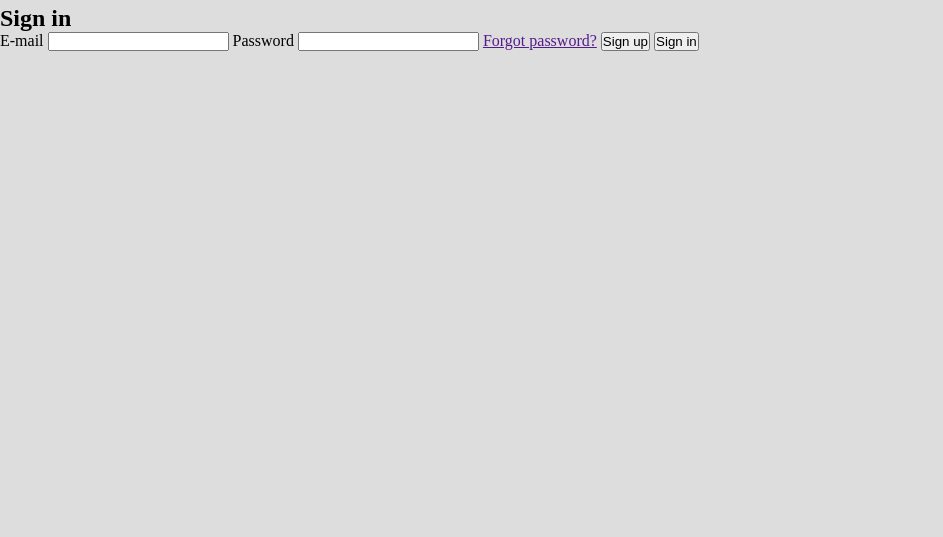
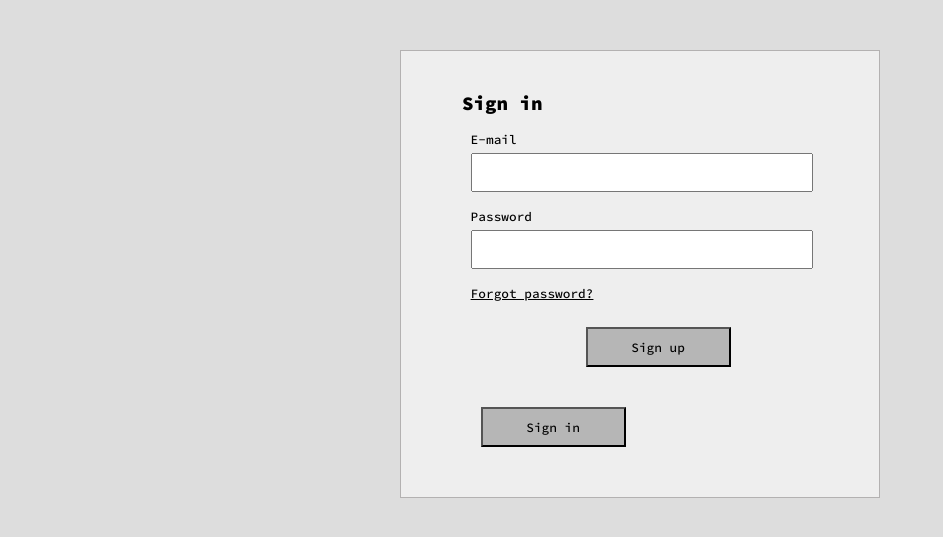
Before and after one commit to RockyLatchman/hackerboard, a Flask app: template templates/hello-again.html in a window 1280 px wide. Shown: the part 125-662 px from the top of the page, without its empty margins (0-943 px from the left). Run offline with Flask 3, Linux system fonts and the light colour scheme; the template is opened without the code that fills it, so the values that code supplies are empty; some libraries are stand-ins or nearby versions.

Commit message:
CSS for hello again template

```diff
--- a/static/css/main.css
+++ b/static/css/main.css
@@ -68,7 +68,8 @@ main div {
 /* Forms(Profile, Sign up, Sign in) */
 
 .profile-card,
-.signup-card {
+.signup-card,
+.signin-card {
   width: 33.5%;
   height: auto;
   background: #eee;
@@ -78,7 +79,8 @@ main div {
 }
 
 .profile-card h2,
-.signup-card h2 {
+.signup-card h2,
+.signin-card h2 {
   color: #000;
   font: 900 1.2em "Source Code Pro", monospace;
   width: 75%;
@@ -86,18 +88,21 @@ main div {
 }
 
 .profile-card form,
- .signup-card form {
+.signup-card form,
+.signin-card form {
   padding: 10px 45px;
 }
 
 .profile-card label,
-.signup-card label {
+.signup-card label,
+.signin-card label {
   color: #000;
   font: 500 0.8em "Source Code Pro", monospace;
 }
 
 .profile-card input,
-.signup-card input {
+.signup-card input,
+.signin-card input {
   width: 100%;
   height: 35px;
   color: #000;
@@ -105,6 +110,40 @@ main div {
   margin: 5px 0 15px 0;
   outline: transparent;
 }
+
+.signup-card span,
+.signin-card span {
+  display: block;
+  width: 100%;
+}
+
+.signup-card a,
+.signin-card a {
+  color: #000;
+  font: 500 0.8em "Source Code Pro", monospace;
+}
+
+.signup-card input[name='signin'],
+.signup-card input[name='signup'],
+.signin-card input[name='signin'],
+.signin-card input[name='signup']{
+  width: 145px;
+  height: 40px;
+  background: #B6B6B6;
+  color: #000;
+  font: 500 0.8em "Source Code Pro", monospace;
+  margin-top: 25px;
+  cursor: pointer;
+}
+
+.signin-card input[name='signup']{
+  margin-left: 115px;
+}
+
+.signin-card input[name='signin']{
+  margin-left: 10px;
+}
+
 
 /* Profile */
 
@@ -125,22 +164,6 @@ main div {
   margin-bottom: 75px;
 }
 
-.signup-card span {
-  display: block;
-  width: 100%;
-}
-
-.signup-card input[name='signin'],
-.signup-card input[name='signup'] {
-  width: 145px;
-  height: 40px;
-  background: #B6B6B6;
-  color: #000;
-  font: 500 0.8em "Source Code Pro", monospace;
-  margin-top: 25px;
-  cursor: pointer;
-}
-
 .signup-card input[name='signin'] {
   margin-left: 115px;
 }
@@ -148,8 +171,3 @@ main div {
 .signup-card input[name='signup'] {
   margin-left: 10px;
 }
-
-.signup-card a {
-  color: #000;
-  font: 500 0.8em "Source Code Pro", monospace;
-}
```
